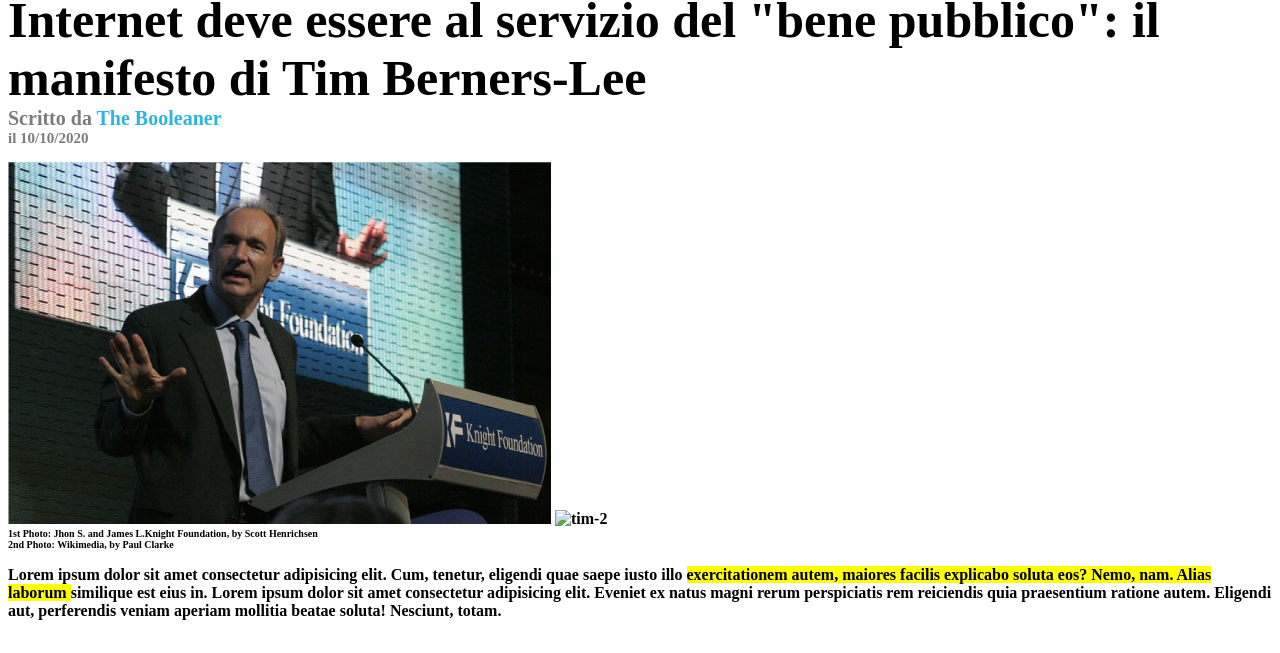
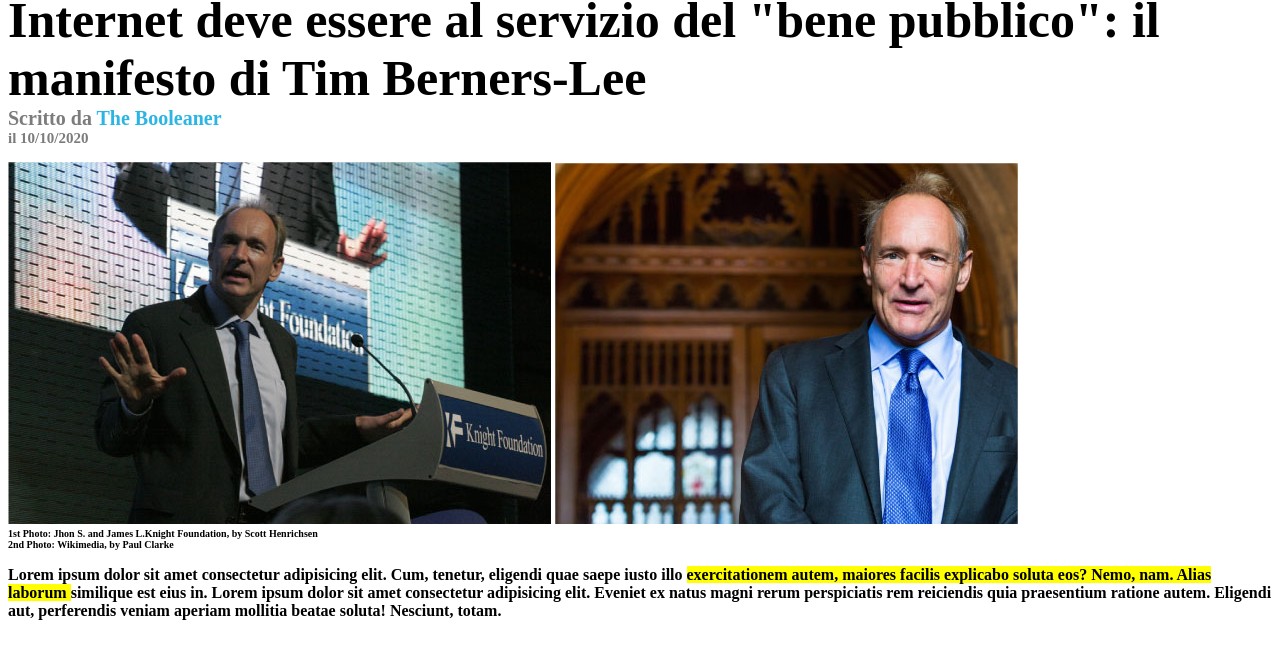
Before and after one commit to dona70909/html-css-booleaner, a plain HTML site: page index.html in a window 1280 px wide. Shown: the part 138-791 px from the top of the page. Drawn offline with Linux system fonts and the light colour scheme.

Commit message:
modifiche

```diff
--- a/index.html
+++ b/index.html
@@ -24,7 +24,7 @@
         <!-- Images e description -->
         <section class="container-images-article">
             <img src="../html-css-booleaner/img/tim-1.jpg" alt="tim-1">
-            <img src="../html-css-booleaner/img/tim-.jpg" alt="tim-2">
+            <img src="../html-css-booleaner/img/tim-2.jpg" alt="tim-2">
             <figcaption class="image-description">1st Photo: Jhon S. and James L.Knight Foundation, by Scott Henrichsen</figcaption>
             <figcaption class="image-description">2nd Photo: Wikimedia, by Paul Clarke</figcaption>
         </section>
```
